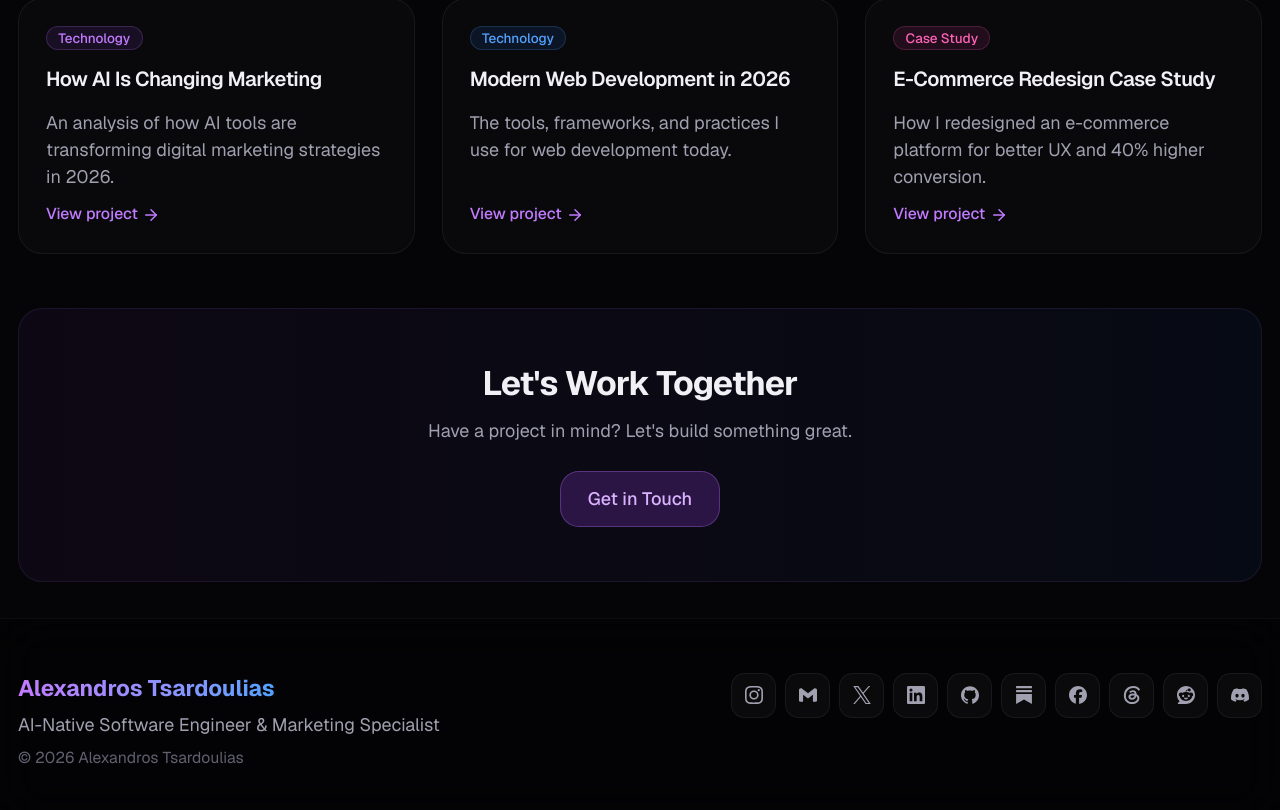
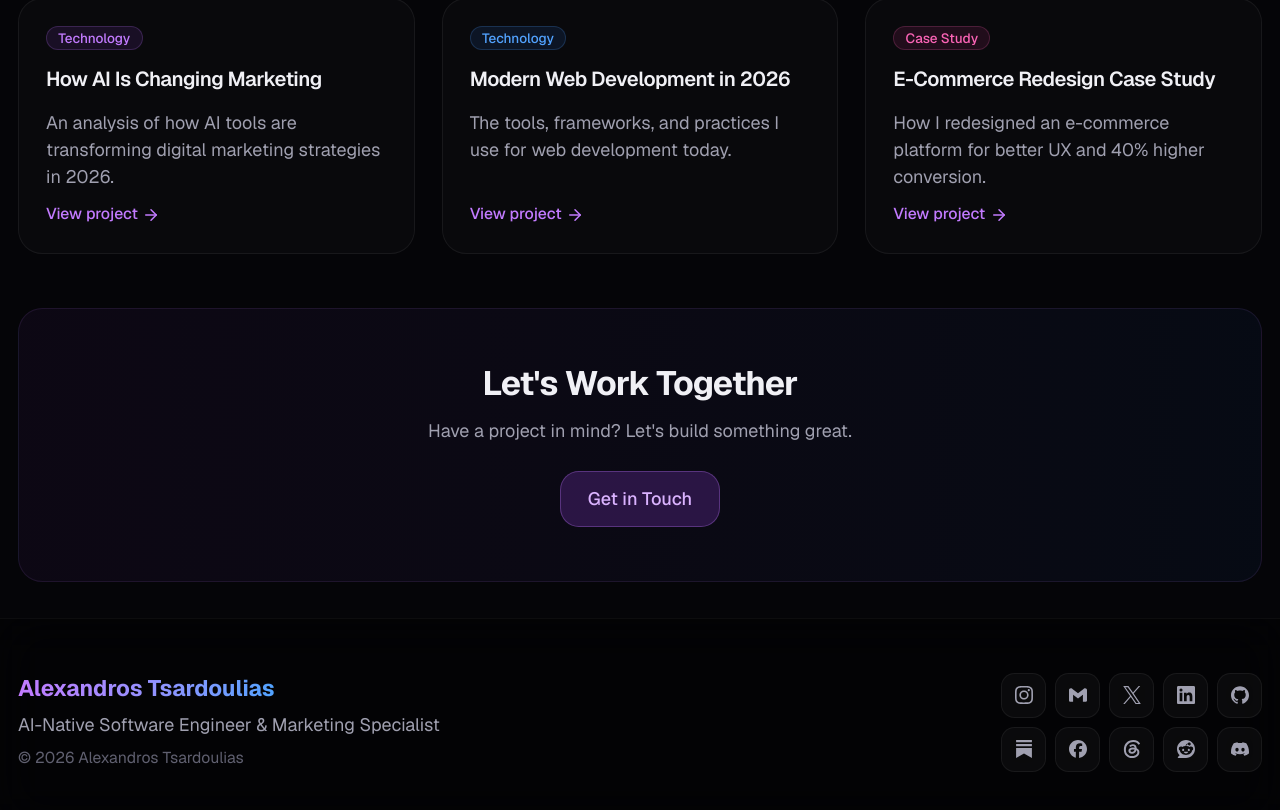
Before and after one commit to alekostsardoulias/alekos-website, a Next.js app: page /en in a window 1280 px wide. Shown: the part 2015-2825 px from the top of the page. Built offline with nearby package versions, Linux system fonts and the light colour scheme.

Commit message:
style(footer): social icons in 2x5 grid instead of flex-wrap

```diff
--- a/src/components/footer.tsx
+++ b/src/components/footer.tsx
@@ -42,8 +42,8 @@ export function Footer() {
             </span>
           </div>
 
-          {/* Right: social icon buttons */}
-          <div className="flex items-center gap-2 flex-wrap justify-center">
+          {/* Right: social icon buttons — 2 rows of 5 */}
+          <div className="grid grid-cols-5 gap-2">
             {SOCIAL_LINKS.map((social) => (
               <a
                 key={social.platform}
```
